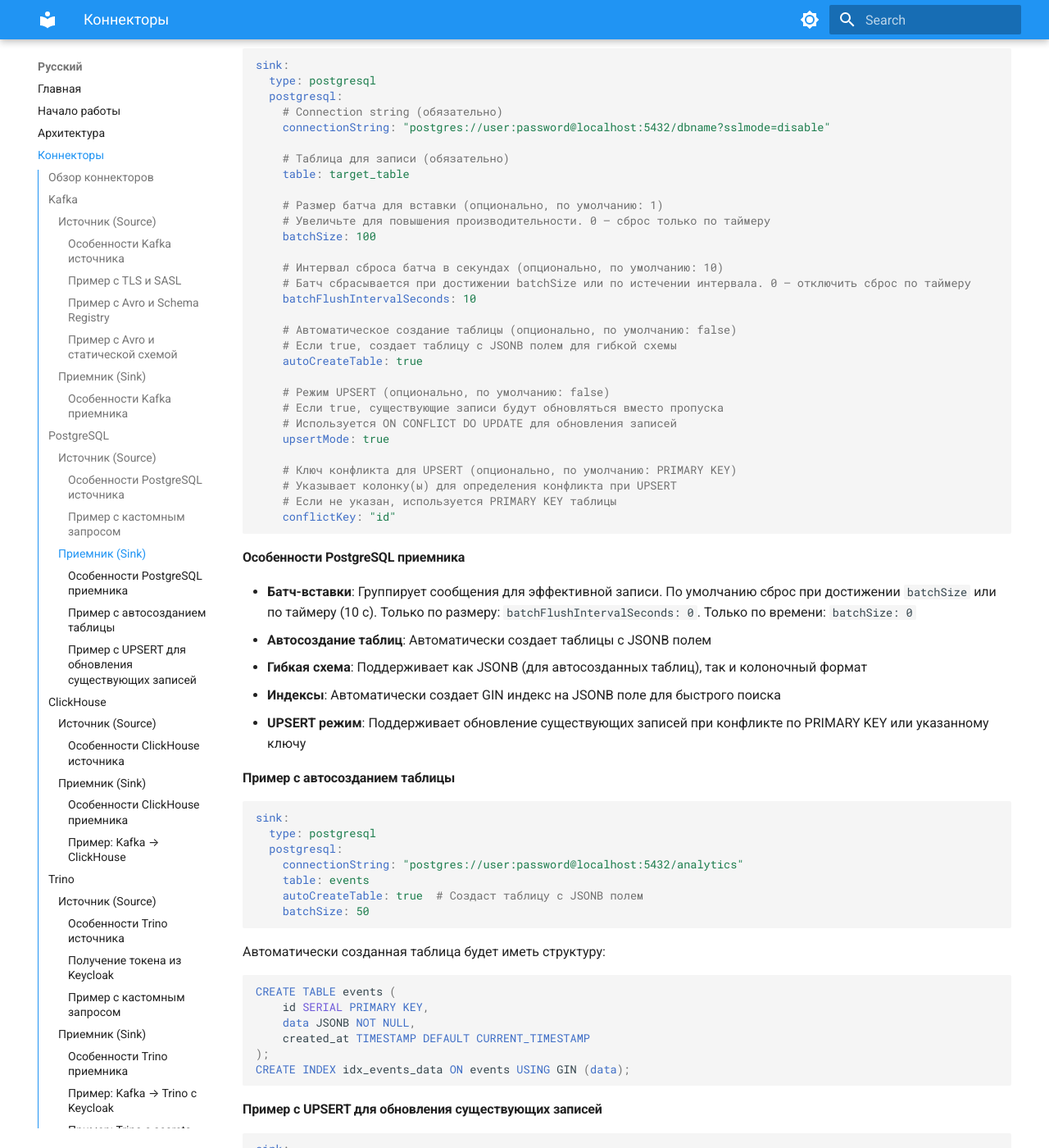
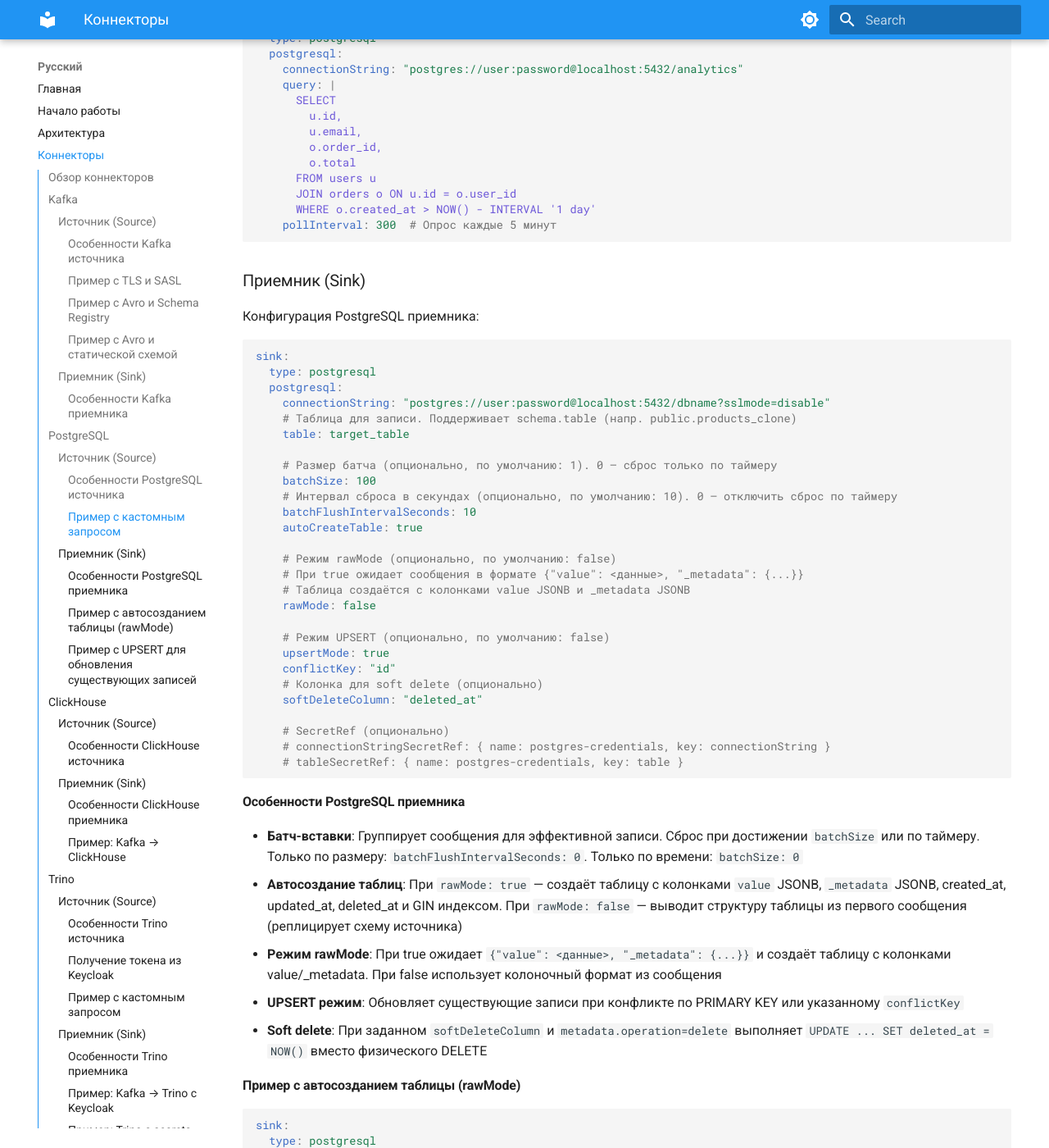
Before and after one commit to dataflow-operator/docs, an MkDocs documentation site: the page built from docs/ru/connectors.md, in a window 1280 px wide and 1400 px high, scrolled down 6080 px. Shown: the whole window at 82% size. Built offline with MkDocs 1.6.1 and Material for MkDocs 9.7.7, drawn with Linux system fonts in a browser that asks for light colours; some of the changed text lies outside the part shown.

Commit message:
Update pg connector documentation

````diff
--- a/docs/ru/connectors.md
+++ b/docs/ru/connectors.md
@@ -210,7 +210,7 @@
 
 ## PostgreSQL
 
-PostgreSQL коннектор поддерживает чтение из таблиц и запись в таблицы PostgreSQL. Поддерживает кастомные SQL запросы, периодический опрос и батч-вставки.
+PostgreSQL коннектор поддерживает чтение из таблиц и запись в таблицы PostgreSQL. Поддерживает кастомные SQL запросы, периодический опрос, батч-вставки, CDC-стиль отслеживания изменений (INSERT и UPDATE), soft delete и SecretRef для учётных данных.
 
 ### Источник (Source)
 
@@ -220,11 +220,11 @@
 source:
   type: postgresql
   postgresql:
-    # Connection string (обязательно)
+    # Connection string (обязательно, или connectionStringSecretRef)
     # Формат: postgres://user:password@host:port/dbname?sslmode=mode
     connectionString: "postgres://user:password@localhost:5432/dbname?sslmode=disable"
 
-    # Таблица для чтения (обязательно, если не указан query)
+    # Таблица для чтения (обязательно, если не указан query). Поддерживает schema.table (напр. public.products)
     table: source_table
 
     # Кастомный SQL запрос (опционально)
@@ -232,22 +232,33 @@
     query: "SELECT * FROM source_table WHERE updated_at > NOW() - INTERVAL '1 hour'"
 
     # Интервал опроса в секундах (опционально, по умолчанию: 5)
-    # Используется для периодического чтения новых данных
     pollInterval: 60
 
     # Режим сырой записи (опционально, по умолчанию: false)
     # При true каждая строка оборачивается в JSON: {"value": <данные строки>, "_metadata": {table, id}}
     rawMode: true
+
+    # Опции CDC-стиля (опционально)
+    readBatchSize: 1000           # Ограничение строк за один опрос (0 = без лимита)
+    changeTrackingColumn: updated_at  # Колонка для отслеживания изменений (по умолчанию: updated_at). Не используется при заданном query
+    autoCreateTable: true         # Создать таблицу, если не существует, перед чтением
+
+    # SecretRef (опционально)
+    # connectionStringSecretRef: { name: postgres-credentials, key: connectionString }
+    # tableSecretRef: { name: postgres-credentials, key: table }
 ```
 
 #### Особенности PostgreSQL источника
 
 - **Периодический опрос**: Регулярно опрашивает таблицу на наличие новых данных
 - **Кастомные запросы**: Поддержка сложных SQL запросов с JOIN, WHERE, и т.д.
-- **Метаданные**: Каждое сообщение содержит метаданные:
-  - `table` - название таблицы
-- **Формат данных**: Данные преобразуются в JSON формат
-- **Режим сырой записи (rawMode)**: При включении каждая строка оборачивается в JSON с полями `value` (данные строки) и `_metadata` (table, id)
+- **Метаданные**: Каждое сообщение содержит метаданные `table` и `operation` (insert/update)
+- **Режим rawMode**: При включении каждая строка оборачивается в JSON с полями `value` (данные строки) и `_metadata` (table, id)
+- **Размер батча чтения**: Ограничивает количество строк за один опрос для снижения нагрузки на БД
+- **Отслеживание обновлений**: По умолчанию отслеживает изменения по колонке `updated_at` (или `changeTrackingColumn`), захватывает INSERT и UPDATE
+- **Автосоздание таблицы**: Создаёт таблицу с CDC-совместимой схемой (id, created_at, updated_at), если не существует
+- **Схема таблицы**: Имя таблицы поддерживает формат `schema.table` (напр. `public.products`)
+- **Состояние в памяти**: Позиция чтения (lastReadChangeTime) хранится только в памяти. При перезапуске пода/коннектора происходит полное перечитывание таблицы. Для pg→pg включите `upsertMode: true` в sink, чтобы дубликаты обновлялись, а не вставлялись повторно.
 
 #### Пример с кастомным запросом
 
@@ -276,44 +287,41 @@
 sink:
   type: postgresql
   postgresql:
-    # Connection string (обязательно)
     connectionString: "postgres://user:password@localhost:5432/dbname?sslmode=disable"
-
-    # Таблица для записи (обязательно)
+    # Таблица для записи. Поддерживает schema.table (напр. public.products_clone)
     table: target_table
 
-    # Размер батча для вставки (опционально, по умолчанию: 1)
-    # Увеличьте для повышения производительности. 0 — сброс только по таймеру
+    # Размер батча (опционально, по умолчанию: 1). 0 — сброс только по таймеру
     batchSize: 100
-
-    # Интервал сброса батча в секундах (опционально, по умолчанию: 10)
-    # Батч сбрасывается при достижении batchSize или по истечении интервала. 0 — отключить сброс по таймеру
+    # Интервал сброса в секундах (опционально, по умолчанию: 10). 0 — отключить сброс по таймеру
     batchFlushIntervalSeconds: 10
-
-    # Автоматическое создание таблицы (опционально, по умолчанию: false)
-    # Если true, создает таблицу с JSONB полем для гибкой схемы
     autoCreateTable: true
 
+    # Режим rawMode (опционально, по умолчанию: false)
+    # При true ожидает сообщения в формате {"value": <данные>, "_metadata": {...}}
+    # Таблица создаётся с колонками value JSONB и _metadata JSONB
+    rawMode: false
+
     # Режим UPSERT (опционально, по умолчанию: false)
-    # Если true, существующие записи будут обновляться вместо пропуска
-    # Используется ON CONFLICT DO UPDATE для обновления записей
     upsertMode: true
+    conflictKey: "id"
+    # Колонка для soft delete (опционально)
+    softDeleteColumn: "deleted_at"
 
-    # Ключ конфликта для UPSERT (опционально, по умолчанию: PRIMARY KEY)
-    # Указывает колонку(ы) для определения конфликта при UPSERT
-    # Если не указан, используется PRIMARY KEY таблицы
-    conflictKey: "id"
+    # SecretRef (опционально)
+    # connectionStringSecretRef: { name: postgres-credentials, key: connectionString }
+    # tableSecretRef: { name: postgres-credentials, key: table }
 ```
 
 #### Особенности PostgreSQL приемника
 
-- **Батч-вставки**: Группирует сообщения для эффективной записи. По умолчанию сброс при достижении `batchSize` или по таймеру (10 с). Только по размеру: `batchFlushIntervalSeconds: 0`. Только по времени: `batchSize: 0`
-- **Автосоздание таблиц**: Автоматически создает таблицы с JSONB полем
-- **Гибкая схема**: Поддерживает как JSONB (для автосозданных таблиц), так и колоночный формат
-- **Индексы**: Автоматически создает GIN индекс на JSONB поле для быстрого поиска
-- **UPSERT режим**: Поддерживает обновление существующих записей при конфликте по PRIMARY KEY или указанному ключу
+- **Батч-вставки**: Группирует сообщения для эффективной записи. Сброс при достижении `batchSize` или по таймеру. Только по размеру: `batchFlushIntervalSeconds: 0`. Только по времени: `batchSize: 0`
+- **Автосоздание таблиц**: При `rawMode: true` — создаёт таблицу с колонками `value` JSONB, `_metadata` JSONB, created_at, updated_at, deleted_at и GIN индексом. При `rawMode: false` — выводит структуру таблицы из первого сообщения (реплицирует схему источника)
+- **Режим rawMode**: При true ожидает `{"value": <данные>, "_metadata": {...}}` и создаёт таблицу с колонками value/_metadata. При false использует колоночный формат из сообщения
+- **UPSERT режим**: Обновляет существующие записи при конфликте по PRIMARY KEY или указанному `conflictKey`
+- **Soft delete**: При заданном `softDeleteColumn` и `metadata.operation=delete` выполняет `UPDATE ... SET deleted_at = NOW()` вместо физического DELETE
 
-#### Пример с автосозданием таблицы
+#### Пример с автосозданием таблицы (rawMode)
 
 ```yaml
 sink:
@@ -321,20 +329,26 @@
   postgresql:
     connectionString: "postgres://user:password@localhost:5432/analytics"
     table: events
-    autoCreateTable: true  # Создаст таблицу с JSONB полем
+    autoCreateTable: true
+    rawMode: true  # Таблица с value и _metadata
     batchSize: 50
 ```
 
-Автоматически созданная таблица будет иметь структуру:
+При `rawMode: true` и `autoCreateTable: true` таблица создаётся со структурой:
 
 ```sql
 CREATE TABLE events (
     id SERIAL PRIMARY KEY,
-    data JSONB NOT NULL,
-    created_at TIMESTAMP DEFAULT CURRENT_TIMESTAMP
+    value JSONB NOT NULL,
+    _metadata JSONB,
+    created_at TIMESTAMP DEFAULT CURRENT_TIMESTAMP,
+    updated_at TIMESTAMP DEFAULT CURRENT_TIMESTAMP,
+    deleted_at TIMESTAMP
 );
-CREATE INDEX idx_events_data ON events USING GIN (data);
+CREATE INDEX idx_events_value ON events USING GIN (value);
 ```
+
+При `rawMode: false` структура таблицы выводится из первого сообщения (колоночный формат).
 
 #### Пример с UPSERT для обновления существующих записей
 
````
Also changed, not shown: docs/en/connectors.md (+43 -6 lines).
